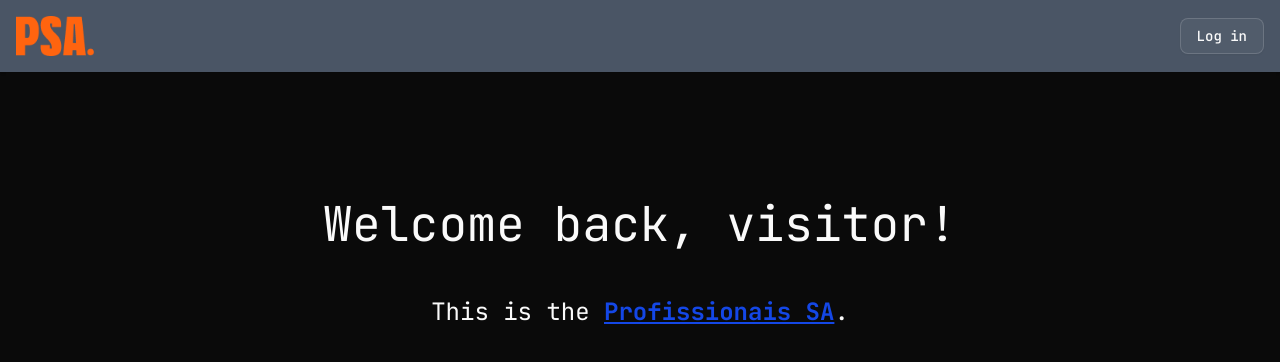
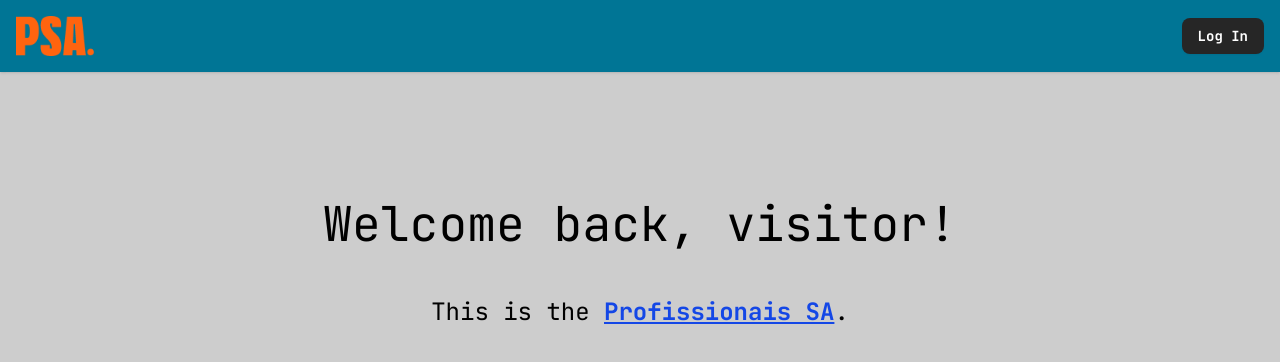
Before and after one commit to loanmatteusz/challenge-psa, a Next.js app in the folder ui/: page / in a window 1280 px wide. Shown: the top 362 px of the page. Built offline with nearby package versions, Linux system fonts and the light colour scheme; no server answers.

Commit message:
style: cancel update modal

```diff
--- a/ui/src/app/(main)/(routes)/category/columns.tsx
+++ b/ui/src/app/(main)/(routes)/category/columns.tsx
@@ -33,7 +33,7 @@ async function deleteRow(id: string) {
   }
 }
 
-export const columns = (refetch: () => void): ColumnDef<Category>[] => [
+export const columns = (refetch: () => void, refetchTransaction: () => void): ColumnDef<Category>[] => [
   {
     id: "select",
     header: ({ table }) => (
@@ -79,6 +79,7 @@ export const columns = (refetch: () => void): ColumnDef<Category>[] => [
     cell: ({ row }) => {
       const category = row.original;
       const [open, setOpen] = useState(false);
+      const [updateOpen, setUpdateOpen] = useState(false);
 
       return (
         <DropdownMenu>
@@ -99,7 +100,7 @@ export const columns = (refetch: () => void): ColumnDef<Category>[] => [
 
             <div className="flex flex-col">
               <DropdownMenuItem asChild>
-                <Dialog>
+                <Dialog open={updateOpen} onOpenChange={setUpdateOpen}>
                   <Button variant="ghost" asChild>
                     <DialogTrigger>
                       Update Category
@@ -111,11 +112,17 @@ export const columns = (refetch: () => void): ColumnDef<Category>[] => [
                         Update Category
                       </DialogTitle>
                     </DialogHeader>
-                    <UpdateCategoryForm category={category} onSuccess={() => {
-                      setOpen(false);
-                      refetch();
-                      toast.success("Category updated successfully");
-                    }} />
+                    <UpdateCategoryForm category={category}
+                      onSuccess={() => {
+                        setOpen(false);
+                        refetch();
+                        refetchTransaction();
+                        toast.success("Category updated successfully");
+                      }}
+                      close={() => {
+                        setUpdateOpen(false);
+                      }}
+                    />
                   </DialogContent>
                 </Dialog>
               </DropdownMenuItem>
--- a/ui/src/app/(main)/(routes)/category/page.tsx
+++ b/ui/src/app/(main)/(routes)/category/page.tsx
@@ -18,10 +18,12 @@ import { DataTable } from './data-table';
 import { useCategory } from './useCategory';
 import { CreateCategoryForm } from '../../_components/create-category-form';
 import { columns } from './columns';
+import { useTransaction } from '../transaction/useTransaction';
 
 
 const TransactionPage: NextPage = () => {
     const [isCreateDialogOpen, setIsCreateDialogOpen] = useState(false);
+    const { refetch: refetchTransaction } = useTransaction();
     const { categories, isLoading, error, refetch } = useCategory();
 
     if (isLoading) return (
@@ -52,7 +54,7 @@ const TransactionPage: NextPage = () => {
 
                 </div>
                 <div className="container mx-auto py-10">
-                    <DataTable columns={columns(refetch)} data={categories} />
+                    <DataTable columns={columns(refetch, refetchTransaction)} data={categories} />
                 </div>
             </div>
         </>
--- a/ui/src/app/(main)/_components/update-category-form.tsx
+++ b/ui/src/app/(main)/_components/update-category-form.tsx
@@ -24,9 +24,10 @@ const formSchema = z.object({
 type UpdateCategoryFormProps = {
     category: Category;
     onSuccess: () => void;
+    close: () => void;
 }
 
-export function UpdateCategoryForm({ category, onSuccess }: UpdateCategoryFormProps) {
+export function UpdateCategoryForm({ category, onSuccess, close }: UpdateCategoryFormProps) {
     const form = useForm<z.infer<typeof formSchema>>({
         resolver: zodResolver(formSchema),
         defaultValues: {
@@ -45,6 +46,10 @@ export function UpdateCategoryForm({ category, onSuccess }: UpdateCategoryFormPr
         } catch (err: any) {
             console.error("Erro ao criar transação:", err.response?.data || err.message);
         }
+    }
+
+    function handleClose() {
+        close();
     }
 
     return (
@@ -66,7 +71,7 @@ export function UpdateCategoryForm({ category, onSuccess }: UpdateCategoryFormPr
 
                 <div className="flex justify-evenly">
                     <Button type="submit">Update</Button>
-                    <Button type="reset" variant="link">Cancel</Button>
+                    <Button type="button" variant="link" onClick={handleClose}>Cancel</Button>
                 </div>
             </form>
         </Form>
--- a/ui/src/app/(marketing)/_components/navbar.tsx
+++ b/ui/src/app/(marketing)/_components/navbar.tsx
@@ -5,13 +5,13 @@ import Link from 'next/link';
 
 const Navbar: React.FC = () => {
     return (
-        <nav className="bg-gray-600 shadow-sm p-4 w-full flex items-center justify-between">
+        <nav className="bg-cyan-700 shadow-sm p-4 w-full flex items-center justify-between">
             <div className="w-[80px] h-[40px] cursor-pointer">
                 <Logo />
             </div>
 
             <Link href="/sign-in">
-                <Button variant="outline">Log in</Button>
+                <Button variant="secondary" className='text-white font-bold'>Log In</Button>
             </Link>
         </nav>
     );
--- a/ui/src/app/(marketing)/layout.tsx
+++ b/ui/src/app/(marketing)/layout.tsx
@@ -23,5 +23,5 @@ export default function CategoryLayout({
         return redirect('/transaction');
     }
 
-    return <main className="w-full min-h-screen">{children}</main>;
+    return <main className="w-full min-h-screen bg-[#CDCDCD] text-black">{children}</main>;
 }
--- a/ui/src/app/(marketing)/page.tsx
+++ b/ui/src/app/(marketing)/page.tsx
@@ -8,10 +8,10 @@ const HomePage: NextPage = () => {
         <>
             <Navbar />
 
-            <div className="pt-32 flex flex-col items-center justify-center gap-12 px-3 py-2">
-                <h1 className="text-5xl">Welcome back, visitor!</h1>
+            <div className="w-full pt-32 flex flex-col items-center justify-center gap-12 p-4">
+                <h1 className="text-center text-3xl lg:text-5xl md:text-4xl">Welcome back, visitor!</h1>
 
-                <h2 className="text-2xl">
+                <h2 className="text-md md:text-2xl sm:text-xl">
                     This is the{' '}
                     <b className="underline text-blue-700">Profissionais SA</b>.
                 </h2>
```
